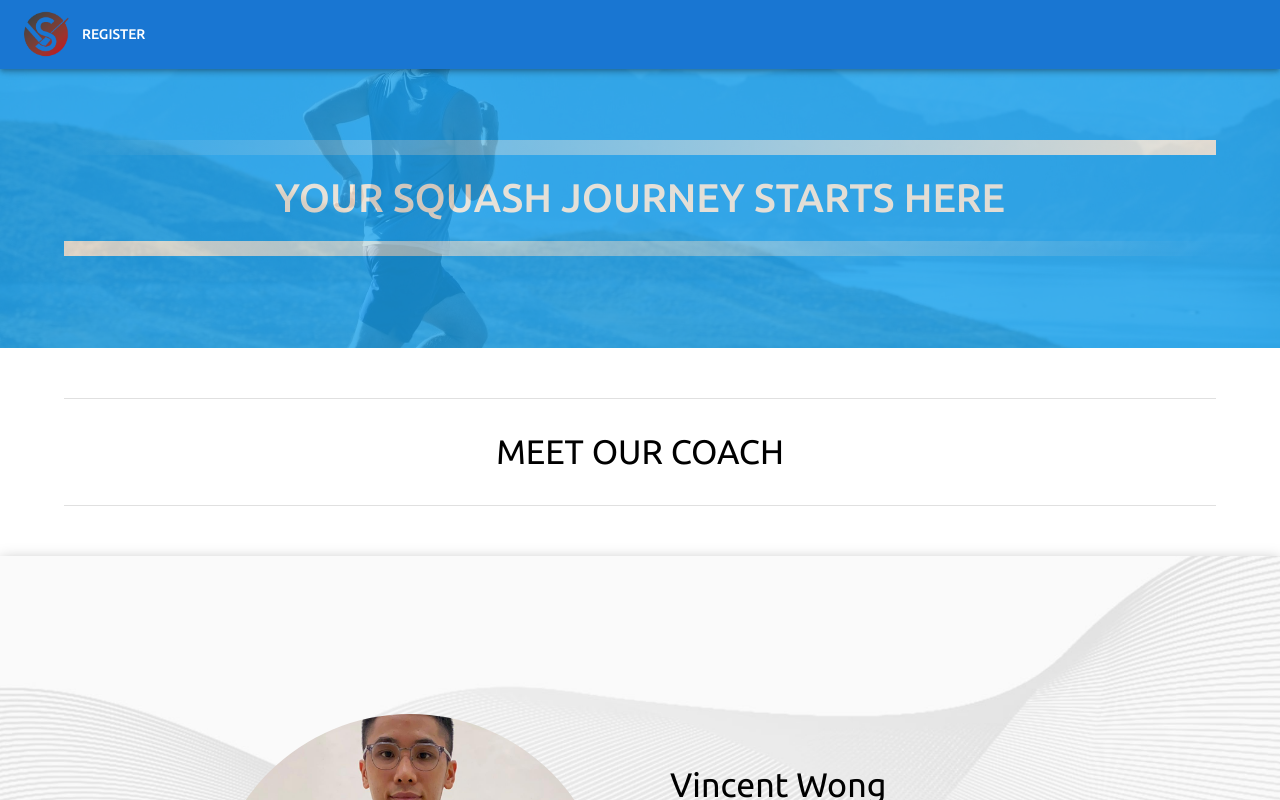
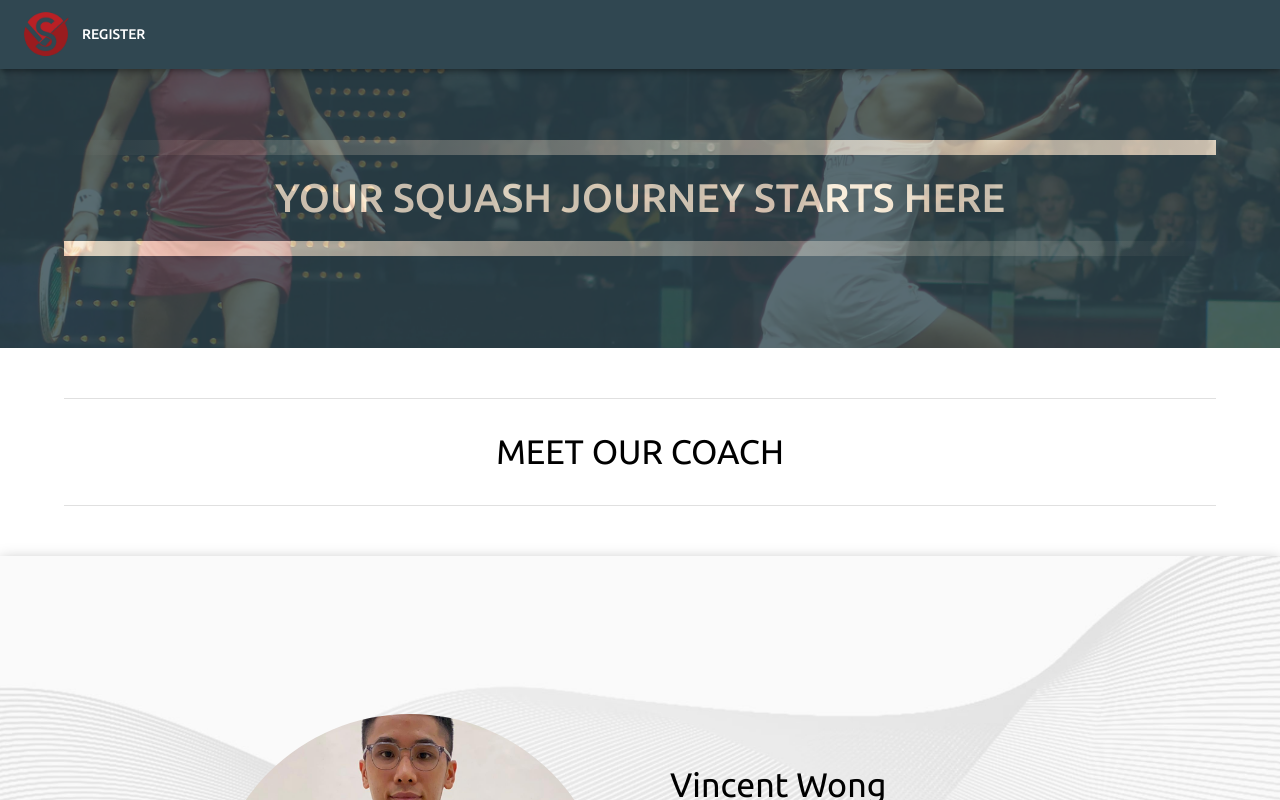
Before and after one commit to rabiaseo2016/spa-sports-coaching-website-frontend, a React (Create React App) app: page / in a window 1280 px wide. Shown: the top 800 px of the page. Built offline with nearby package versions, Linux system fonts and the light colour scheme.

Commit message:
update_20221102

```diff
--- a/public/index.html
+++ b/public/index.html
@@ -30,7 +30,7 @@
       href="https://fonts.googleapis.com/css2?family=Ubuntu:wght@300;400;500;700&display=swap"
       rel="stylesheet"
     />
-    <title>Sportverse | Squash Coaching</title>
+    <title>Sportverse | Squash Coaching in Hong Kong</title>
   </head>
   <body>
     <noscript>You need to enable JavaScript to run this app.</noscript>
--- a/src/App.css
+++ b/src/App.css
@@ -14,7 +14,8 @@
 }
 
 .App-header {
-  background-color: #282c34;
+  background-color: #304751;
+  /*background-color: #282c34;*/
   min-height: 100vh;
   display: flex;
   flex-direction: column;
--- a/src/Footer/Footer.jsx
+++ b/src/Footer/Footer.jsx
@@ -6,7 +6,7 @@ export default function Footer() {
     <div
       style={{
         padding: "30px",
-        backgroundColor: "#1976D2",
+        backgroundColor: "#304751",
         color: "whitesmoke",
         /*textTransform: "uppercase",*/
       }}
--- a/src/Header/Header.css
+++ b/src/Header/Header.css
@@ -17,7 +17,7 @@
 }
 
 .overlay {
-  background-color: #1ca3ec;
+  background-color: #304751;
   opacity: 0.8;
   min-height: 300px;
   display: flex;
--- a/src/NavBar/NavBar.jsx
+++ b/src/NavBar/NavBar.jsx
@@ -26,7 +26,7 @@ const NavBar = () => {
   };
 
   return (
-    <AppBar position="fixed">
+    <AppBar position="fixed" sx={{ bgcolor: "#304751" }}>
       <Container maxWidth="xl">
         <Toolbar disableGutters>
           {/* LOGO Area */}
```
Also changed, not shown: src/images/header-bg.jpg, src/images/logo.jpg.
